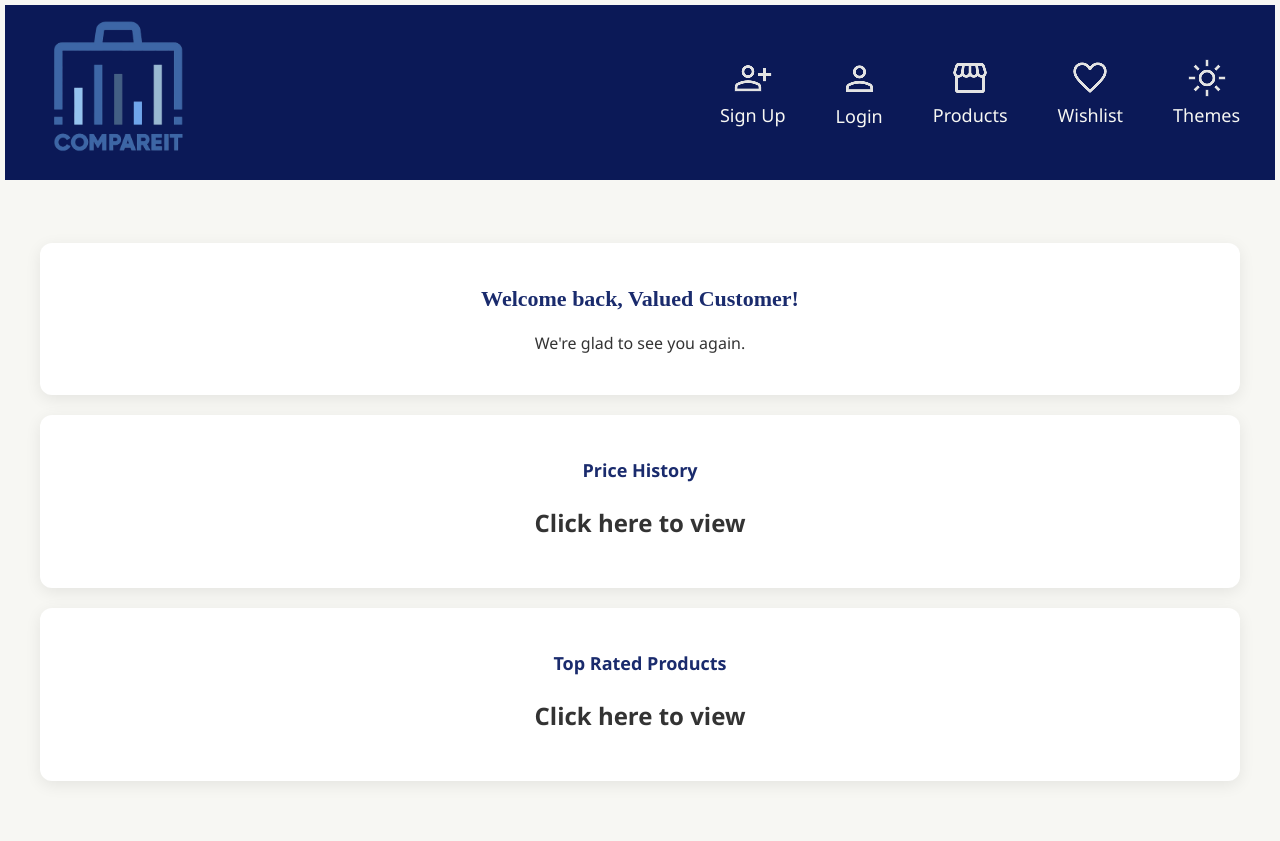
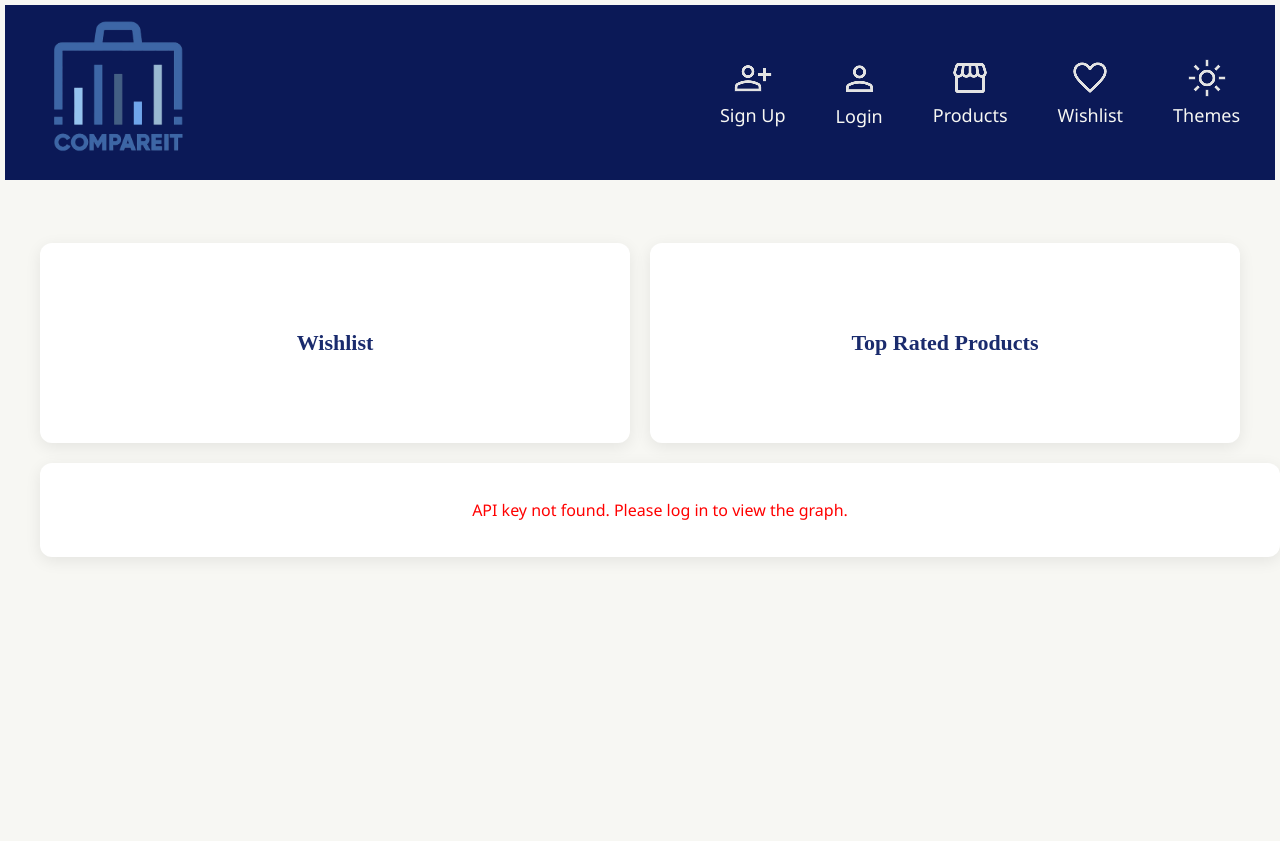
Before and after one commit to RyanlLiao/The-Superkeys, a PHP site: page /customerDashboard.php in a window 1280 px wide. After the commit the page ends 558 px from the top, so only its background shows below. Run offline with PHP 8.4, Linux system fonts and the light colour scheme.

Commit message:
customerDashboard DONEEEE

```diff
--- a/css/customerDashboard.css
+++ b/css/customerDashboard.css
@@ -21,6 +21,10 @@ body {
     padding: 25px;
     box-shadow: 0 4px 16px rgba(0, 0, 0, 0.08);
     transition: transform 0.2s ease, box-shadow 0.2s ease;
+    display: flex;
+    flex-direction: column;
+    justify-content: center;
+    align-items: center;
 }
 
 .card:hover {
@@ -28,157 +32,80 @@ body {
     box-shadow: 0 6px 20px rgba(0, 0, 0, 0.12);
 }
 
-.card h2 {
-    font-family: 'Lora', serif;
-    font-size: 22px;
-    color: #1a2b6d;
-    margin-bottom: 20px;
+.card.full-width {
+    width: 100%;
+    align-items: stretch;
+    justify-content: flex-start;
 }
 
-.dashboard-content {
-    display: flex;
-    gap: 20px;
-    flex-wrap: wrap;
-    justify-content: space-between;
-}
-
-.stat-card {
-    flex: 1 1 30%;
-    text-align: center;
-}
-
-.stat-card h3 {
-    font-size: 18px;
-    color: #1a2b6d;
-    margin-bottom: 10px;
-}
-
-.stat-card p {
-    font-size: 24px;
-    font-weight: bold;
-}
-
-.dashboard-table {
-    width: 100%;
-    border-collapse: collapse;
-}
-
-.dashboard-table th,
-.dashboard-table td {
-    padding: 12px 15px;
-    border-bottom: 1px solid #e0e6ed;
-    text-align: left;
-}
-
-.dashboard-table th {
-    background-color: #f0f4fa;
-    color: #1a2b6d;
-    font-weight: 600;
-}
-
-.dashboard-table tr:hover {
-    background-color: #f9fbfd;
-}
-
-.wishlist {
-    list-style: none;
-    padding: 0;
-}
-
-.wishlist li {
-    display: flex;
-    justify-content: space-between;
-    padding: 10px 0;
-    border-bottom: 1px solid #e0e6ed;
-}
-
-.recommended-products {
+.cards-row {
     display: flex;
     gap: 20px;
     flex-wrap: wrap;
 }
 
-.product-card {
-    width: 150px;
-    text-align: center;
+.cards-row .card {
+    flex: 1 1 0;
+    min-width: 250px;
+    min-height: 150px;
 }
 
-.product-card img {
-    width: 100%;
-    border-radius: 8px;
+.card h2 {
+    font-family: 'Lora', serif;
+    font-size: 22px;
+    color: #1a2b6d;
+    text-align: center;
+    margin-top: 0;
+    margin-bottom: 0;
+}
+
+.card h2 a.card-title-link {
+    text-decoration: none;
+    color: inherit;
+    padding: 10px;
+    display: block;
+}
+
+.card h2 a.card-title-link:hover {
+    text-decoration: underline;
+}
+
+.welcome-card {
+    min-height: auto;
+}
+.welcome-card h2 {
+    color: #0056b3;
+    font-size: 26px;
     margin-bottom: 10px;
 }
 
-.notifications {
-    list-style: none;
-    padding: 0;
+.welcome-card p {
+    text-align: center;
+    font-size: 18px;
+    color: #555;
+    margin-bottom: 0;
 }
 
-.notifications li {
-    padding: 8px 0;
-    border-bottom: 1px solid #e0e6ed;
+#chart-container {
+    padding: 20px;
+    min-height: auto;
 }
 
-.quick-links {
-    display: flex;
-    flex-wrap: wrap;
-    gap: 10px;
-}
-
-.quick-links a {
-    background-color: #1a2b6d;
-    color: #ffffff;
-    padding: 10px 15px;
-    border-radius: 6px;
-    text-decoration: none;
-    transition: background-color 0.3s ease;
-}
-
-.quick-links a:hover {
-    background-color: #0d1a4a;
-}
-
-.btn {
-    display: inline-block;
-    padding: 12px 24px;
-    background-color: #1a2b6d;
-    color: #ffffff;
-    font-weight: 600;
-    text-decoration: none;
-    border-radius: 8px;
-    transition: background-color 0.3s ease, transform 0.2s ease;
-    text-align: center;
-}
-
-.btn:hover {
-    background-color: #0d1a4a;
-    transform: translateY(-2px);
+canvas#myChart {
+    width: 100% !important;
+    max-width: 100%;
+    height: 350px !important;
+    display: block;
 }
 
 @media screen and (max-width: 768px) {
-    .dashboard-content {
+    .cards-row {
         flex-direction: column;
     }
 
-    .stat-card {
-        flex: 1 1 100%;
-    }
-
-    .recommended-products {
-        justify-content: center;
-    }
-
-    .product-card {
+    .cards-row .card {
+        min-width: unset;
         width: 100%;
-        max-width: 200px;
-    }
-
-    .quick-links {
-        flex-direction: column;
-    }
-
-    .quick-links a {
-        width: 100%;
-        text-align: center;
+        min-height: 120px;
     }
 }
--- a/customerDashboard.php
+++ b/customerDashboard.php
@@ -1,3 +1,4 @@
+
 <?php
 session_start();
 $userName = $_SESSION['user_name'] ?? 'Valued Customer';
@@ -8,45 +9,27 @@ $userName = $_SESSION['user_name'] ?? 'Valued Customer';
     <meta charset="UTF-8">
     <title>Customer Dashboard</title>
     <link rel="stylesheet" href="css/customerDashboard.css">
+    <script src="https://cdn.jsdelivr.net/npm/chart.js"></script>
+    <script src="js/graphManager.js" defer></script>
 </head>
 <body>
     <?php include 'header.php'; ?>
+
     <div class="dashboard-container">
-        <div class="card welcome-card">
-            <h2>Welcome back, <?php echo htmlspecialchars($userName); ?>!</h2>
-            <p>We're glad to see you again.</p>
-        </div>
 
-        <div class="dashboard-content">
-            <div class="card stat-card">
-                <h3>Price History</h3>
-                <p>Click here to view</p>
+        <div class="cards-row">
+            <div class="card">
+                <h2><a href="wishlist.php" class="card-title-link">Wishlist</a></h2>
+            </div>
+
+            <div class="card">
+                <h2><a href="topRated.php" class="card-title-link">Top Rated Products</a></h2>
             </div>
         </div>
 
-        <div class="card stat-card">
-                <h3>Top Rated Products</h3>
-                <p>Click here to view</p>
-            </div>
-
-
-        <!-- Recommended Products -->
-        <!-- <div class="card">
-            <h2>Recommended for You</h2>
-            <div class="recommended-products">
-                <div class="product-card">
-                    <img src="product1.jpg" alt="Product 1">
-                    <p>Product 1</p>
-                    <button>View</button>
-                </div>
-                <div class="product-card">
-                    <img src="product2.jpg" alt="Product 2">
-                    <p>Product 2</p>
-                    <button>View</button>
-                </div>
-            </div>
-        </div> -->
-
+        <div class="card full-width" id="chart-container">
+            <canvas id="myChart"></canvas>
+        </div>
 
     </div>
 </body>
--- a/js/topRated.js
+++ b/js/topRated.js
@@ -1,8 +1,9 @@
-var a_key = '1a8eeccd5b43834a18870560a229cc4a6862ef492e808536a65055ca46eaba4f';
+    const a_key = localStorage.getItem("api_key");
+
 
 function loadTopRatedProducts() {
     var xhr = new XMLHttpRequest();
-    xhr.open("POST", "/CompareIt/The-Superkeys/api.php", true);
+    xhr.open("POST", "http://localhost/The-Superkeys/backend/api.php", true);
     xhr.setRequestHeader("Content-Type", "application/json");
 
     var requestBody = {
--- a/js/view.js
+++ b/js/view.js
@@ -1,4 +1,6 @@
 var a_key = '1a8eeccd5b43834a18870560a229cc4a6862ef492e808536a65055ca46eaba4f';
+//require.config({path:"backend/.env"})
+
 var imageList = [];
 
 function getProductIdFromURL() {
```
Also changed, not shown: managerDashboard.php (+6 -25 lines).
